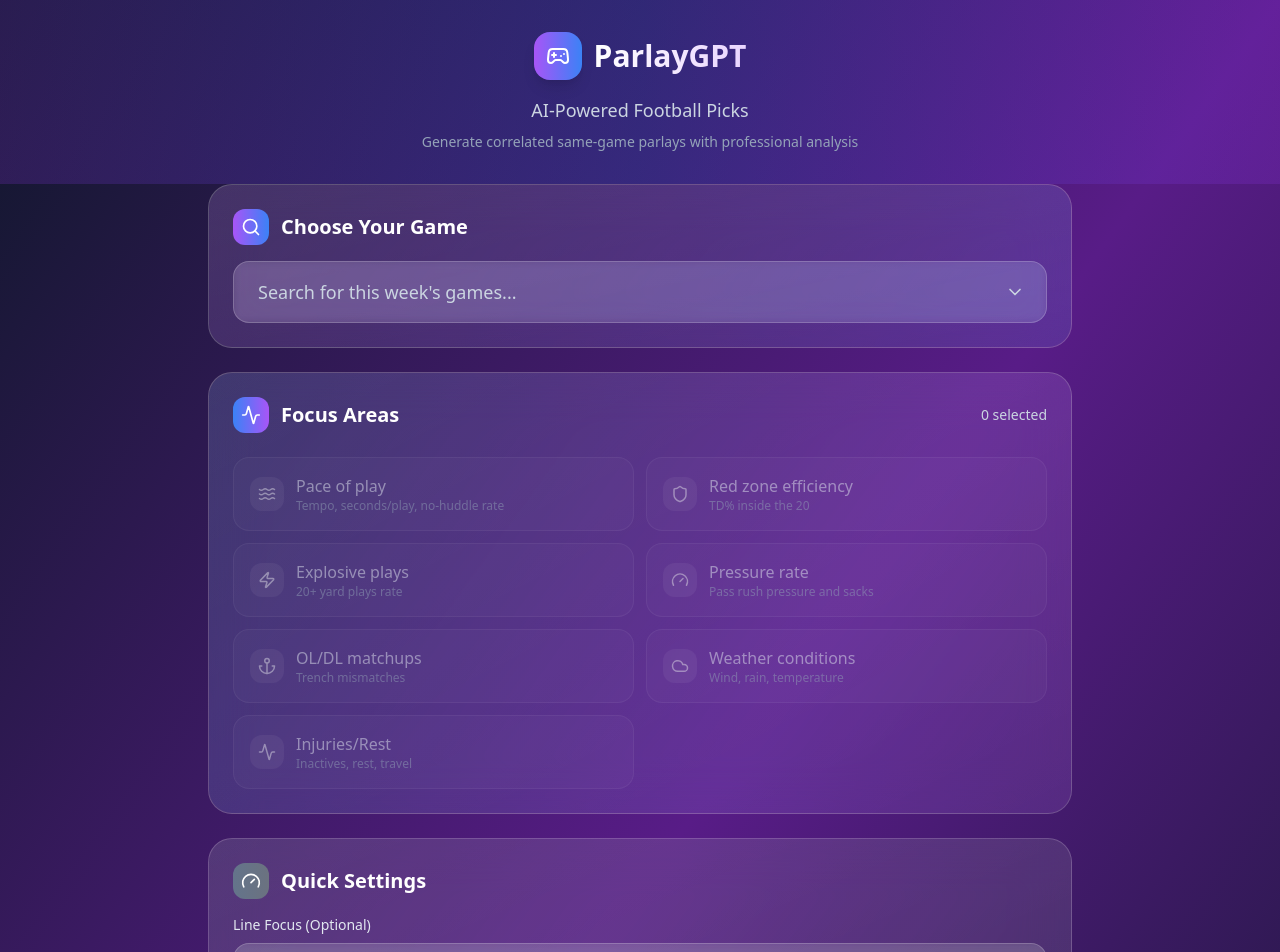
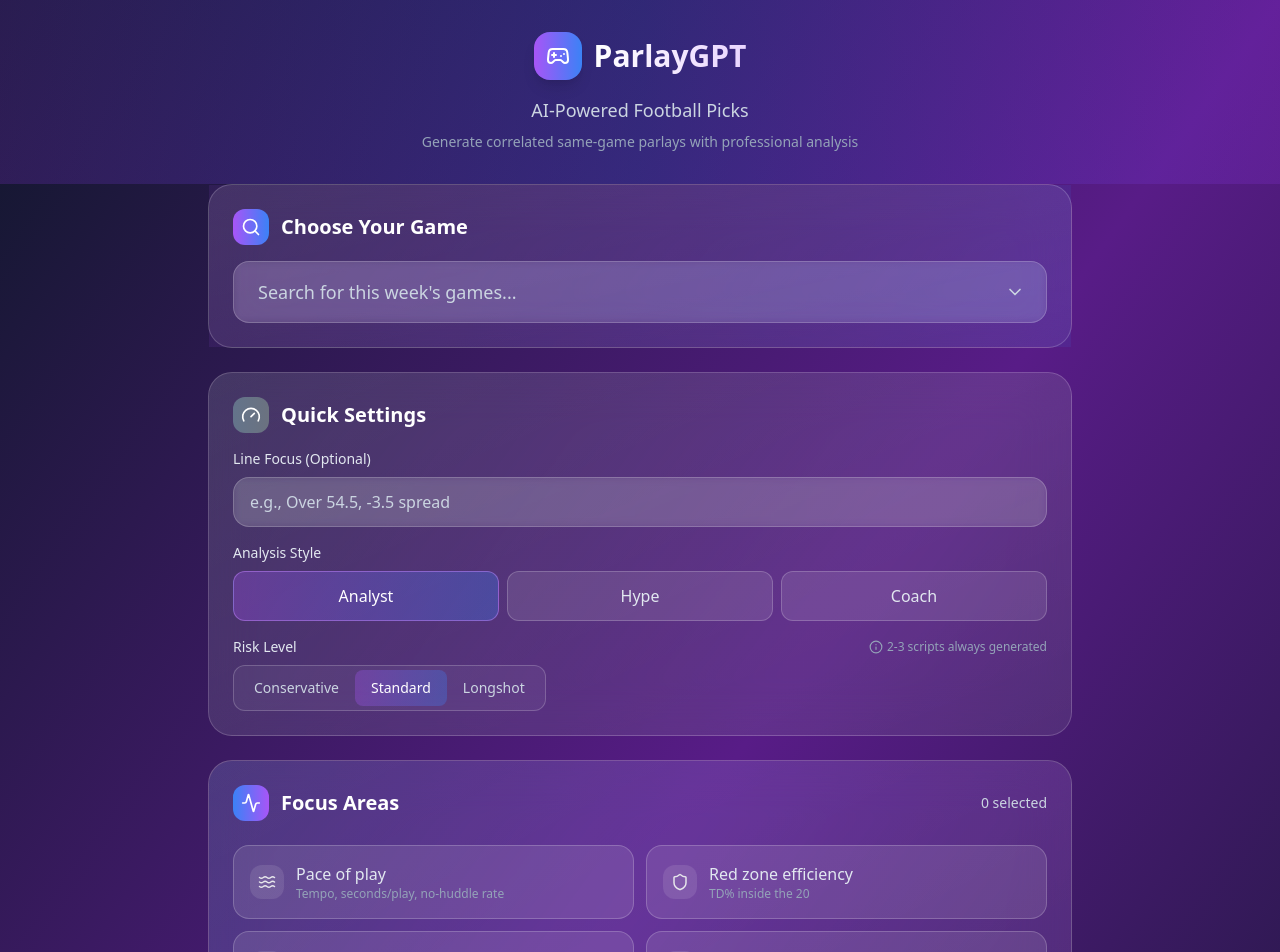
Before and after one commit to KingJoefa/AFBParley, a Next.js app: page / in a window 1280 px wide. Shown: the top 952 px of the page. Built offline with nearby package versions, Linux system fonts and the light colour scheme.

Commit message:
ui: move Focus Areas below Quick Settings; enable all pills with Recommended badge; fix game dropdown z-index and solid background

```diff
--- a/components/AssistedBuilder.tsx
+++ b/components/AssistedBuilder.tsx
@@ -310,7 +310,7 @@ export default function AssistedBuilder() {
       <main className="mx-auto max-w-4xl px-4 pb-8 space-y-6">
         {/* Game Selection - Hero Section */}
         <section className="space-y-6">
-          <div className="relative overflow-hidden rounded-3xl bg-gradient-to-br from-white/10 to-white/5 backdrop-blur-xl border border-white/20 p-6">
+          <div className="relative z-50 overflow-visible rounded-3xl bg-gradient-to-br from-white/10 to-white/5 backdrop-blur-xl border border-white/20 p-6">
             <div className="absolute inset-0 bg-gradient-to-r from-purple-500/10 to-blue-500/10"></div>
             <div className="relative">
               <div className="flex items-center gap-3 mb-4">
@@ -320,8 +320,8 @@ export default function AssistedBuilder() {
                 <h2 className="text-xl font-semibold text-white">Choose Your Game</h2>
               </div>
 
-              <div ref={comboWrapRef} className="relative" role="combobox" aria-expanded={comboOpen} aria-controls="game-list">
-                <div className="relative">
+              <div ref={comboWrapRef} className="relative z-50" role="combobox" aria-expanded={comboOpen} aria-controls="game-list">
+                <div className="relative z-50">
                   <input
                     ref={comboRef}
                     id="game"
@@ -354,9 +354,9 @@ export default function AssistedBuilder() {
                 </div>
 
                 {comboOpen && (
-                  <div className="absolute z-20 mt-3 w-full max-h-64 overflow-auto rounded-2xl bg-white/10 backdrop-blur-xl border border-white/20 shadow-2xl">
+                  <div className="absolute z-50 mt-3 w-full max-h-80 overflow-auto overscroll-contain rounded-2xl bg-slate-900 text-slate-100 border border-slate-700 shadow-2xl">
                     {filteredGames.length === 0 && (
-                      <div className="px-6 py-4 text-slate-300">No matches found</div>
+                      <div className="px-6 py-4 text-slate-400">No matches found</div>
                     )}
                     {filteredGames.map((g, idx) => (
                       <button
@@ -364,7 +364,7 @@ export default function AssistedBuilder() {
                         id={`game-opt-${idx}`}
                         role="option"
                         aria-selected={idx===highlight}
-                        className={`w-full text-left px-6 py-3 text-white hover:bg-white/10 transition-colors first:rounded-t-2xl last:rounded-b-2xl ${idx===highlight?'bg-white/15':''}`}
+                        className={`w-full text-left px-6 py-3 hover:bg-slate-800/70 transition-colors first:rounded-t-2xl last:rounded-b-2xl ${idx===highlight?'bg-slate-800':''}`}
                         onMouseEnter={() => setHighlight(idx)}
                         onClick={() => { setSelectedGame(g); setGameQuery(g); setComboOpen(false) }}
                       >
@@ -391,73 +391,7 @@ export default function AssistedBuilder() {
             </div>
           </div>
 
-          {/* Focus Areas - Visual Grid */}
-          <div className="relative overflow-hidden rounded-3xl bg-gradient-to-br from-white/10 to-white/5 backdrop-blur-xl border border-white/20 p-6">
-            <div className="absolute inset-0 bg-gradient-to-r from-blue-500/10 to-purple-500/10"></div>
-            <div className="relative">
-              <div className="flex items-center gap-3 mb-6">
-                <div className="p-2 rounded-xl bg-gradient-to-r from-blue-500 to-purple-500">
-                  <Activity className="text-white" size={20} />
-                </div>
-                <h2 className="text-xl font-semibold text-white">Focus Areas</h2>
-                <div className="ml-auto text-sm text-slate-300">
-                  {focusAreas.length} selected
-                </div>
-              </div>
 
-              <div className="grid grid-cols-2 gap-3">
-                {FOCUS_ITEMS.map(item => {
-                  const selected = focusAreas.includes(item.key)
-                  const available = !!focusAvailability[item.key]
-                  return (
-                    <button
-                      key={item.key}
-                      type="button"
-                      onClick={() => { if (available) onToggleFocus(item.key, !selected) }}
-                      className={`relative overflow-hidden rounded-2xl p-4 transition-all duration-200 ${
-                        selected
-                          ? 'bg-gradient-to-br from-purple-500/30 to-blue-500/30 border-2 border-purple-400/50'
-                          : available
-                            ? 'bg-white/10 border border-white/20 hover:bg-white/15'
-                            : 'bg-white/5 border border-white/10 opacity-50'
-                      }`}
-                      aria-pressed={selected}
-                      aria-disabled={!available}
-                      title={available ? item.hint : 'No active data uploaded for this week'}
-                      disabled={!available}
-                    >
-                      <div className="flex items-center gap-3">
-                        <div className={`p-2 rounded-xl ${
-                          selected
-                            ? 'bg-white/20'
-                            : 'bg-white/10'
-                        }`}>
-                          {item.icon}
-                        </div>
-                        <div className="flex-1 text-left">
-                          <p className={`font-medium ${
-                            selected ? 'text-white' : 'text-slate-200'
-                          }`}>
-                            {item.label}
-                          </p>
-                          <p className={`text-xs ${
-                            selected ? 'text-white/80' : 'text-slate-400'
-                          }`}>
-                            {item.hint}
-                          </p>
-                        </div>
-                        {selected && (
-                          <div className="p-1 rounded-lg bg-green-500/20">
-                            <Check className="text-green-400" size={16} />
-                          </div>
-                        )}
-                      </div>
-                    </button>
-                  )
-                })}
-              </div>
-            </div>
-          </div>
 
           {/* Quick Settings */}
           <div className="relative overflow-hidden rounded-3xl bg-gradient-to-br from-white/10 to-white/5 backdrop-blur-xl border border-white/20 p-6">
@@ -532,6 +466,75 @@ export default function AssistedBuilder() {
                     ))}
                   </div>
                 </div>
+              </div>
+            </div>
+          </div>
+
+          {/* Focus Areas - moved below Quick Settings and always selectable */}
+          <div className="relative overflow-hidden rounded-3xl bg-gradient-to-br from-white/10 to-white/5 backdrop-blur-xl border border-white/20 p-6">
+            <div className="absolute inset-0 bg-gradient-to-r from-blue-500/10 to-purple-500/10"></div>
+            <div className="relative">
+              <div className="flex items-center gap-3 mb-6">
+                <div className="p-2 rounded-xl bg-gradient-to-r from-blue-500 to-purple-500">
+                  <Activity className="text-white" size={20} />
+                </div>
+                <h2 className="text-xl font-semibold text-white">Focus Areas</h2>
+                <div className="ml-auto text-sm text-slate-300">
+                  {focusAreas.length} selected
+                </div>
+              </div>
+
+              <div className="grid grid-cols-2 gap-3">
+                {FOCUS_ITEMS.map(item => {
+                  const selected = focusAreas.includes(item.key)
+                  const available = !!focusAvailability[item.key]
+                  return (
+                    <button
+                      key={item.key}
+                      type="button"
+                      onClick={() => onToggleFocus(item.key, !selected)}
+                      className={`relative overflow-hidden rounded-2xl p-4 transition-all duration-200 ${
+                        selected
+                          ? 'bg-gradient-to-br from-purple-500/30 to-blue-500/30 border-2 border-purple-400/50'
+                          : 'bg-white/10 border border-white/20 hover:bg-white/15'
+                      }`}
+                      aria-pressed={selected}
+                      title={item.hint}
+                    >
+                      <div className="flex items-center gap-3">
+                        <div className={`p-2 rounded-xl ${
+                          selected
+                            ? 'bg-white/20'
+                            : 'bg-white/10'
+                        }`}>
+                          {item.icon}
+                        </div>
+                        <div className="flex-1 text-left">
+                          <p className={`font-medium ${
+                            selected ? 'text-white' : 'text-slate-200'
+                          }`}>
+                            {item.label}
+                          </p>
+                          <p className={`text-xs ${
+                            selected ? 'text-white/80' : 'text-slate-400'
+                          }`}>
+                            {item.hint}
+                          </p>
+                        </div>
+                        {selected && (
+                          <div className="p-1 rounded-lg bg-green-500/20">
+                            <Check className="text-green-400" size={16} />
+                          </div>
+                        )}
+                        {!selected && available && (
+                          <span className="px-2 py-0.5 rounded-md text-[10px] border border-emerald-400/30 bg-emerald-400/15 text-emerald-300">
+                            Recommended
+                          </span>
+                        )}
+                      </div>
+                    </button>
+                  )
+                })}
               </div>
             </div>
           </div>
```
